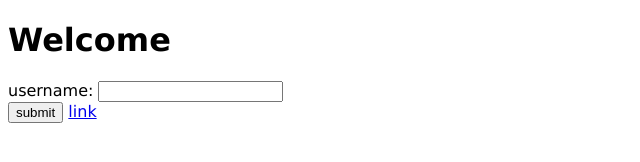
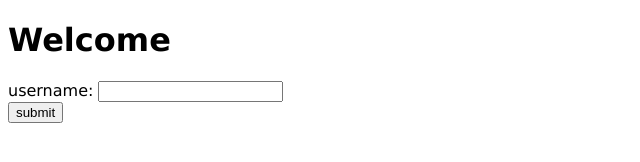
Before and after one commit to thomaschou9177/javascript_website, a plain HTML site: page index.html in a window 1280 px wide. Shown: the full height of the page, 0-640 px from the left. Drawn offline with Linux system fonts and the light colour scheme.

Commit message:
Update index.html

```diff
--- a/index.html
+++ b/index.html
@@ -12,7 +12,6 @@
     <label>username:</label>
     <input id="input"><br>
     <button id="submit">submit</button>
-    <a href="https://thomaschou9177.github.io/javascript_website/counter.html">link</a>
     <script src="index.js"></script>
     <script src="test.js"></script>
 </body>
```
